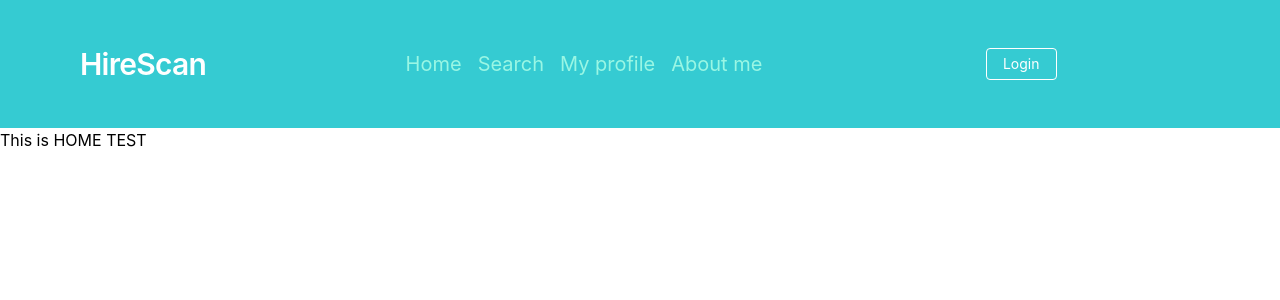
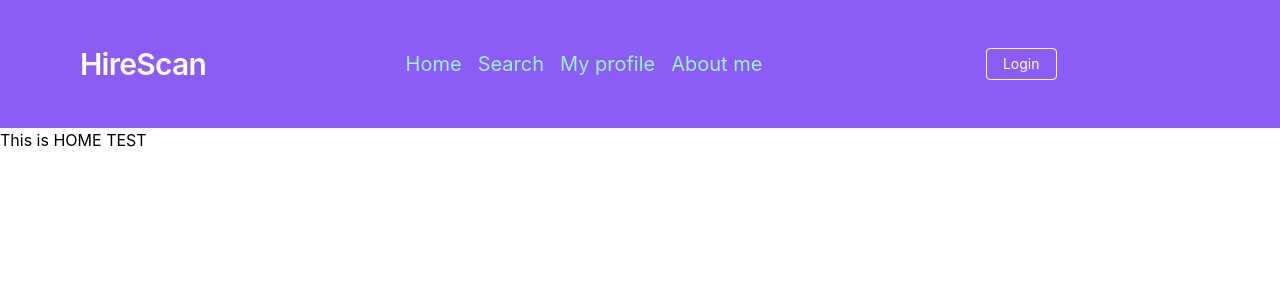
Before and after one commit to melhelow/hirescan-client, a React (Create React App) app: page / in a window 1280 px wide. Shown: the top 300 px of the page. Built offline with nearby package versions, Linux system fonts and the light colour scheme.

Commit message:
navbar color

```diff
--- a/package.json
+++ b/package.json
@@ -4,6 +4,7 @@
   "private": true,
   "dependencies": {
     "@apollo/client": "^3.8.1",
+    "@apollo/server": "^4.9.1",
     "@babel/plugin-proposal-private-property-in-object": "^7.21.11",
     "@headlessui/react": "^1.7.17",
     "@testing-library/jest-dom": "^5.17.0",
--- a/src/App.js
+++ b/src/App.js
@@ -52,7 +52,7 @@ function App() {
             <Route path='login' element={<Login onFormSwitch={toggleForm} />} />
             <Route path='/' element={<Homepage />} />
             <Route path='/searchpage' element={<Searchpage />} />
-            <Route path='/register' element={<Register onFormSwitch={toggleForm} />} />
+            <Route path='register' element={<Register onFormSwitch={toggleForm} />} />
             <Route path='/about-me' element={<Aboutme />} />
           </Routes>
         </div>
--- a/src/components/Login.js
+++ b/src/components/Login.js
@@ -9,7 +9,7 @@ export const Login = (props) => {
         e.preventDefault();
         console.log(email);
 
-            fetch('https://cal-pal-server-273e253c14e5.herokuapp.com/graphql', {
+            fetch('', {
             method: 'POST',
             headers: { 'Content-Type': 'application/json' },
             body: JSON.stringify({ query: `mutation { login(email: "${email}", password: "${pass}")  { token } }` })
--- a/src/components/Navbar.js
+++ b/src/components/Navbar.js
@@ -20,7 +20,7 @@ const Navbar = () => {
 
   return (
    <div className= "Navmedia">
-    <nav className="flex  text-center  text-xl bg-[#35CBD2] pl-20">
+    <nav className="flex  text-center  text-xl bg-[#8b5cf6] pl-20">
       <div className="flex justify-center items-center flex-shrink-0 text-white mr-6">
        {/* <img src={logo[0].src} alt="logo" className="h-40 w-15 mr-3" /> */}
         <span className="font-semibold text-3xl tracking-tight">HireScan</span>
```
Also changed, not shown: 1 other file (tests, documents, lock files or other folders).
